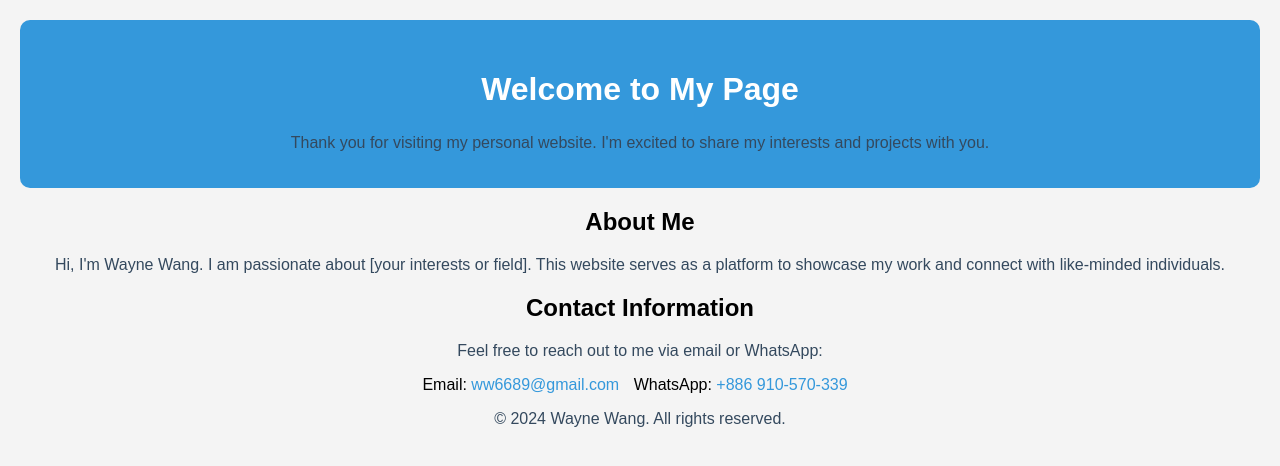
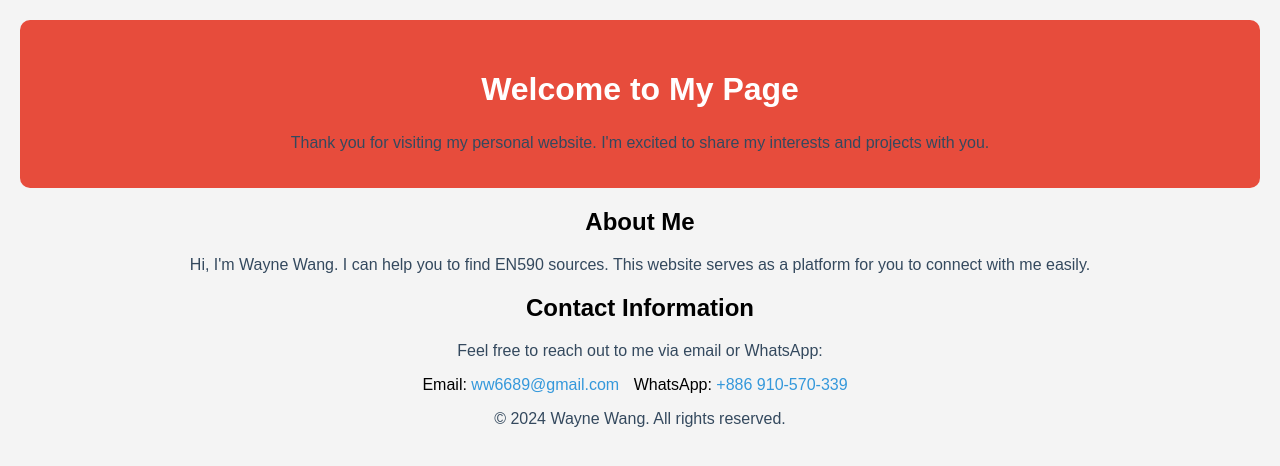
Before and after one commit to en590/en590.github.io, a plain HTML site: page index.html in a window 1280 px wide. Drawn offline with Linux system fonts and the light colour scheme.

Commit message:
Update index.html

```diff
--- a/index.html
+++ b/index.html
@@ -13,7 +13,7 @@
     }
 
     header {
-      background-color: #3498db; /* Set the background color for the header */
+      background-color: #e74c3c; /* Set the background color for the header to red */
       color: #fff; /* Set the text color for the header */
       padding: 20px;
       border-radius: 10px;
@@ -57,7 +57,7 @@
   <section>
     <h2>About Me</h2>
     <p>
-      Hi, I'm Wayne Wang. I am passionate about [your interests or field]. This website serves as a platform to showcase my work and connect with like-minded individuals.
+      Hi, I'm Wayne Wang. I can help you to find EN590 sources. This website serves as a platform for you to connect with me easily.
     </p>
   </section>
 
```
